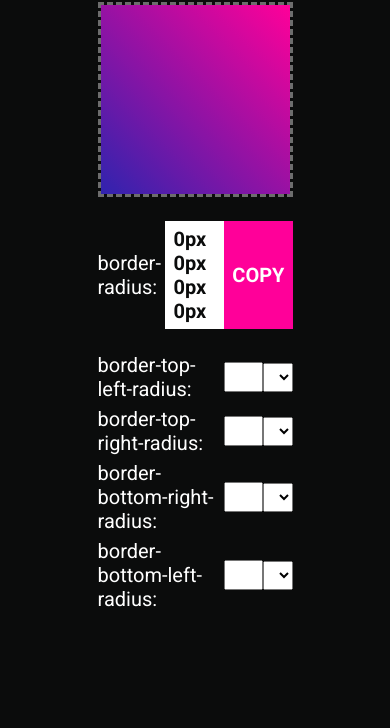
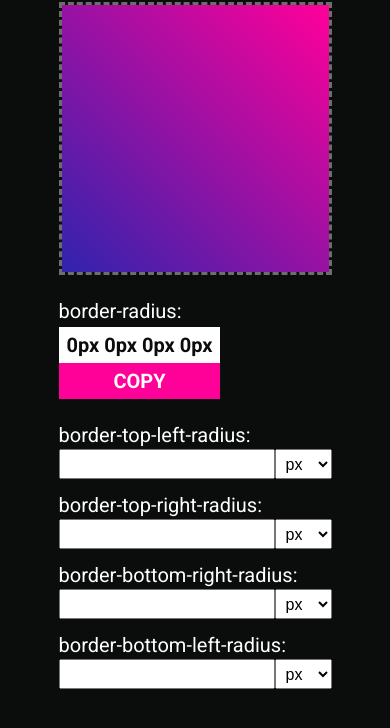
Before and after one commit to deividas-aldonis/border-radius-previewer, a plain HTML site: page index.html in a window 390 px wide. Shown: the part 108-836 px from the top of the page. Drawn offline with Linux system fonts and the light colour scheme.

Commit message:
Add media queries

```diff
--- a/index.html
+++ b/index.html
@@ -33,7 +33,7 @@
       <div class="border-radius-settings">
         <div>
           <span class="text">border-top-left-radius:</span>
-
+          <div class="inputs">
             <input class="border-top-left-input" type="number" />
             <select class="border-top-left-select" name="units">
               <option value="px">px</option>
@@ -41,9 +41,11 @@
               <option value="%">%</option>
             </select>
           </div>
+        </div>
 
         <div>
           <span class="text">border-top-right-radius:</span>
+          <div class="inputs">
             <input class="border-top-right-input" type="number" />
             <select class="border-top-right-select" name="units">
               <option value="px">px</option>
@@ -51,9 +53,11 @@
               <option value="%">%</option>
             </select>
           </div>
+        </div>
 
         <div>
           <span class="text">border-bottom-right-radius:</span>
+          <div class="inputs">
             <input class="border-bottom-right-input" type="number" />
             <select class="border-bottom-right-select" name="units">
               <option value="px">px</option>
@@ -61,9 +65,11 @@
               <option value="%">%</option>
             </select>
           </div>
+        </div>
 
         <div>
           <span class="text">border-bottom-left-radius:</span>
+          <div class="inputs">
             <input class="border-bottom-left-input" type="number" />
             <select class="border-bottom-left-select" name="units">
               <option value="px">px</option>
@@ -73,5 +79,6 @@
           </div>
         </div>
       </div>
+    </div>
   </body>
 </html>
--- a/style.css
+++ b/style.css
@@ -24,6 +24,10 @@ input,
 select {
   font-size: 16px;
   padding: 4px 6px;
+}
+
+input {
+  width: 100px;
 }
 
 .text {
@@ -99,7 +103,59 @@ select {
 }
 
 .border-radius-settings > div {
-  display: grid;
-  grid-template-columns: 65% 20% 15%;
+  display: flex;
+  justify-content: space-between;
   align-items: center;
 }
+
+.inputs {
+  display: flex;
+}
+
+@media (max-width: 1024px) {
+  .border-radius,
+  .border-radius-settings {
+    width: 60vmin;
+  }
+
+  .generator {
+    width: 60vmin;
+    height: 60vmin;
+  }
+}
+
+@media (max-width: 768px) {
+  .border-radius,
+  .border-radius-settings {
+    width: 70vmin;
+  }
+
+  .generator {
+    width: 70vmin;
+    height: 70vmin;
+  }
+}
+
+@media (max-width: 600px) {
+  .border-radius {
+    flex-direction: column;
+    align-items: flex-start;
+    gap: 4px;
+  }
+
+  .border-radius-settings > div {
+    display: flex;
+    flex-direction: column;
+    align-items: flex-start;
+    gap: 2px;
+    margin-bottom: 8px;
+  }
+
+  .copy {
+    flex-direction: column;
+  }
+
+  input {
+    width: 100%;
+  }
+}
```
Lines whose indentation alone changed are shown as unchanged.
